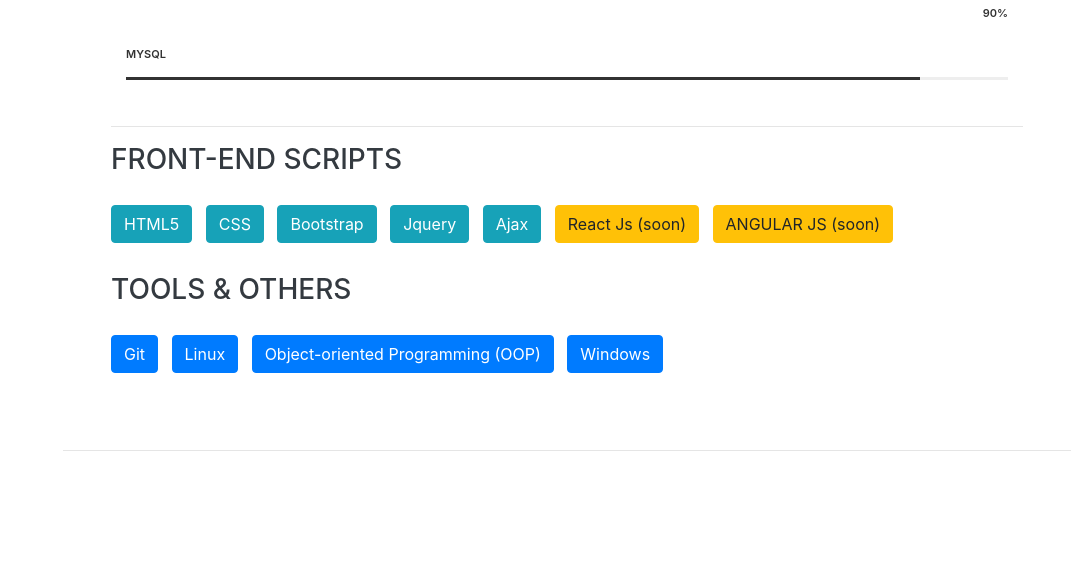
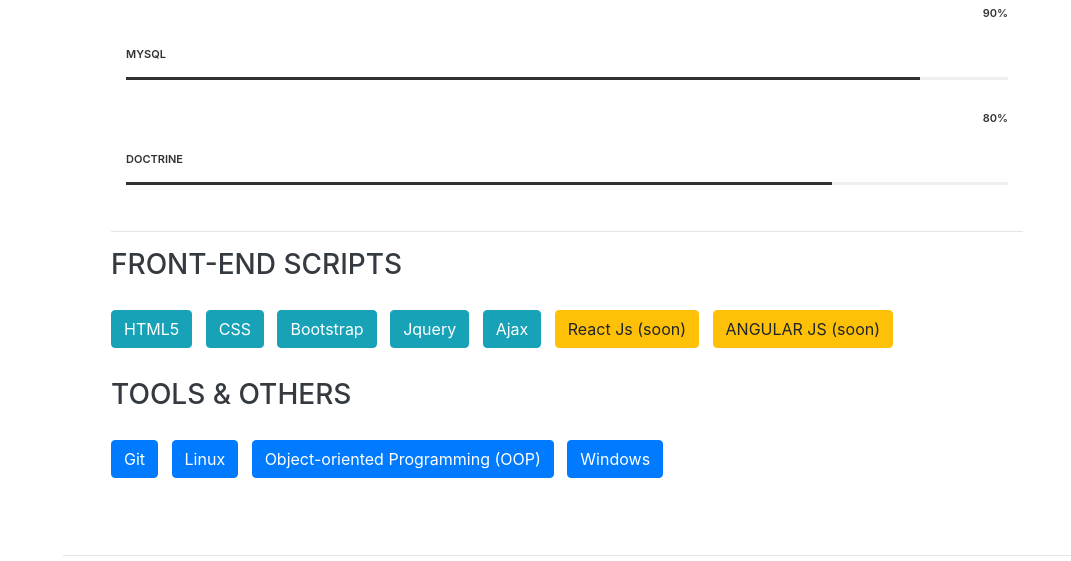
Before and after one commit to taherbensassi/Taherbensassi.github.io, a website with bundled scripts: page index.html in a window 1280 px wide. Shown: the part 3611-4172 px from the top of the page, without its empty margins (209-1280 px from the left). Built offline with nearby package versions, Linux system fonts and the light colour scheme; a web font is replaced by a local one.

Commit message:
fixed resume scripts

```diff
--- a/index.html
+++ b/index.html
@@ -312,6 +312,14 @@
                     <div class="skillbar-bar" style="width: 90%;"></div>
                   </div>
                 </div>
+
+                <div class="col-md-12">
+                  <div class="skillbar" data-percent="55%">
+                    <div class="skillbar-title">Doctrine</div>
+                    <div class="skill-bar-percent">80%</div>
+                    <div class="skillbar-bar" style="width: 80%;"></div>
+                  </div>
+                </div>
               </div>
             </div>
           </div>
```
